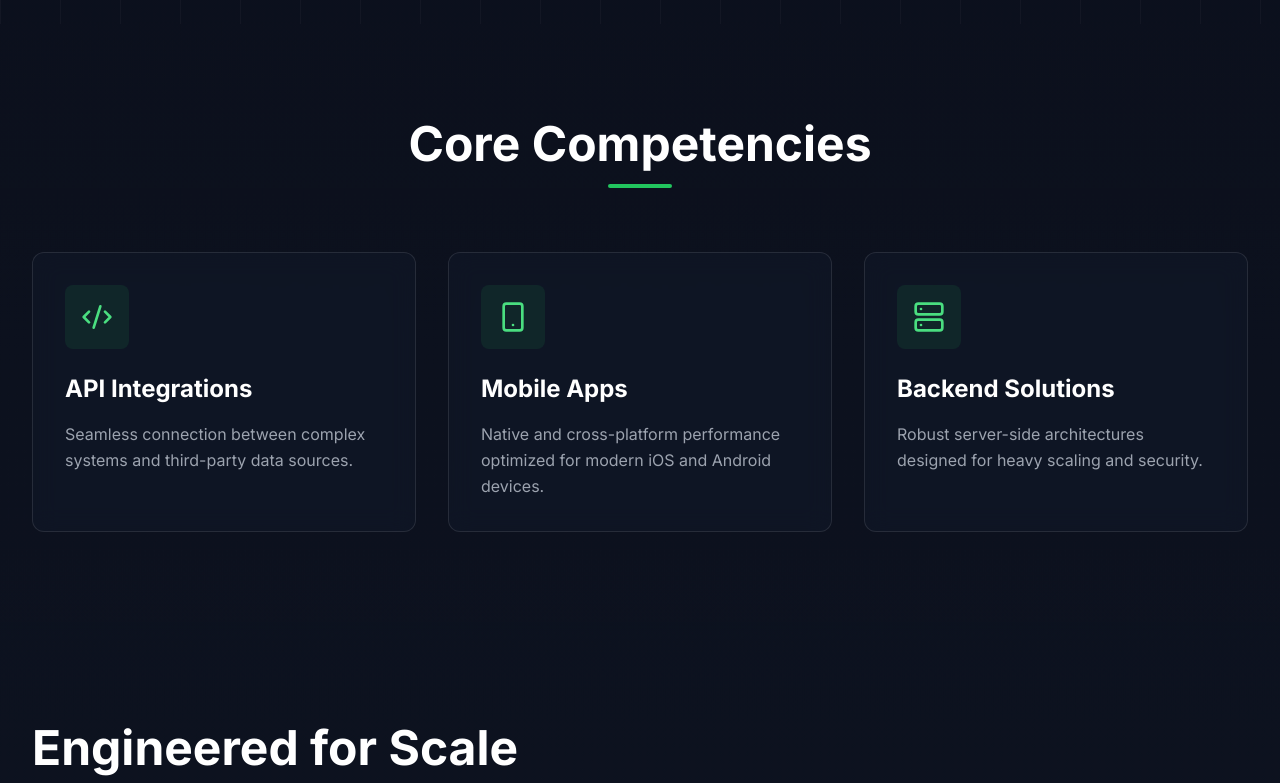
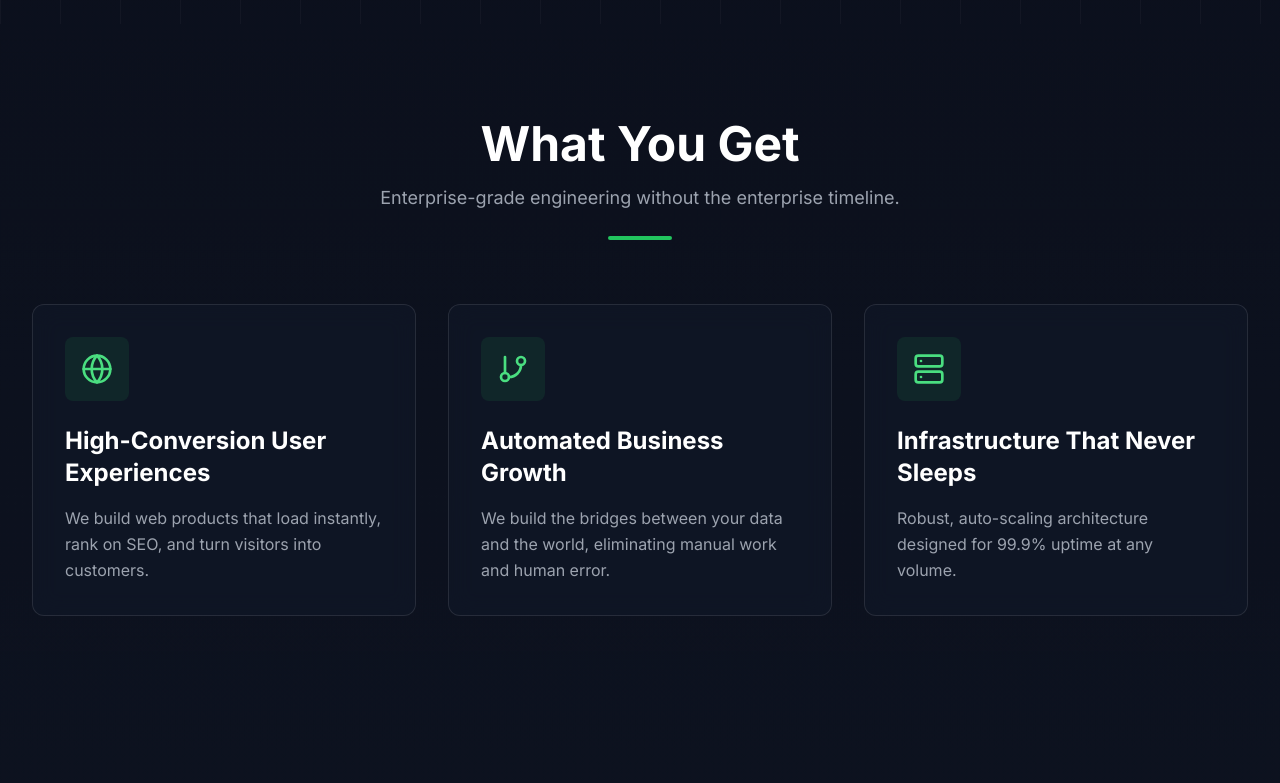
Before and after one commit to mwengamulinge/nodecosa-studio, a React (Vite) app: page / in a window 1280 px wide. Shown: the part 872-1655 px from the top of the page. Built offline with nearby package versions, Linux system fonts and the light colour scheme.

Commit message:
Update Services.jsx

```diff
--- a/src/components/Services.jsx
+++ b/src/components/Services.jsx
@@ -1,25 +1,25 @@
 import { motion } from 'framer-motion'
-import { Code2, Smartphone, Server } from 'lucide-react'
+import { GitBranch, Globe, Server } from 'lucide-react'
 
 const Services = () => {
   const services = [
     {
-      icon: Code2,
-      title: 'API Integrations',
+      icon: Globe,
+      title: 'High-Conversion User Experiences',
       description:
-        'Seamless connection between complex systems and third-party data sources.',
+        'We build web products that load instantly, rank on SEO, and turn visitors into customers.',
     },
     {
-      icon: Smartphone,
-      title: 'Mobile Apps',
+      icon: GitBranch,
+      title: 'Automated Business Growth',
       description:
-        'Native and cross-platform performance optimized for modern iOS and Android devices.',
+        'We build the bridges between your data and the world, eliminating manual work and human error.',
     },
     {
       icon: Server,
-      title: 'Backend Solutions',
+      title: 'Infrastructure That Never Sleeps',
       description:
-        'Robust server-side architectures designed for heavy scaling and security.',
+        'Robust, auto-scaling architecture designed for 99.9% uptime at any volume.',
     },
   ]
 
@@ -34,9 +34,12 @@ const Services = () => {
           className="text-center mb-16"
         >
           <h2 className="text-4xl md:text-5xl font-bold mb-4">
-            Core Competencies
+            What You Get
           </h2>
-          <div className="w-16 h-1 bg-primary-500 mx-auto rounded-full" />
+          <p className="text-gray-400 text-lg max-w-2xl mx-auto">
+            Enterprise-grade engineering without the enterprise timeline.
+          </p>
+          <div className="w-16 h-1 bg-primary-500 mx-auto rounded-full mt-6" />
         </motion.div>
 
         <div className="grid grid-cols-1 md:grid-cols-3 gap-8">
```
